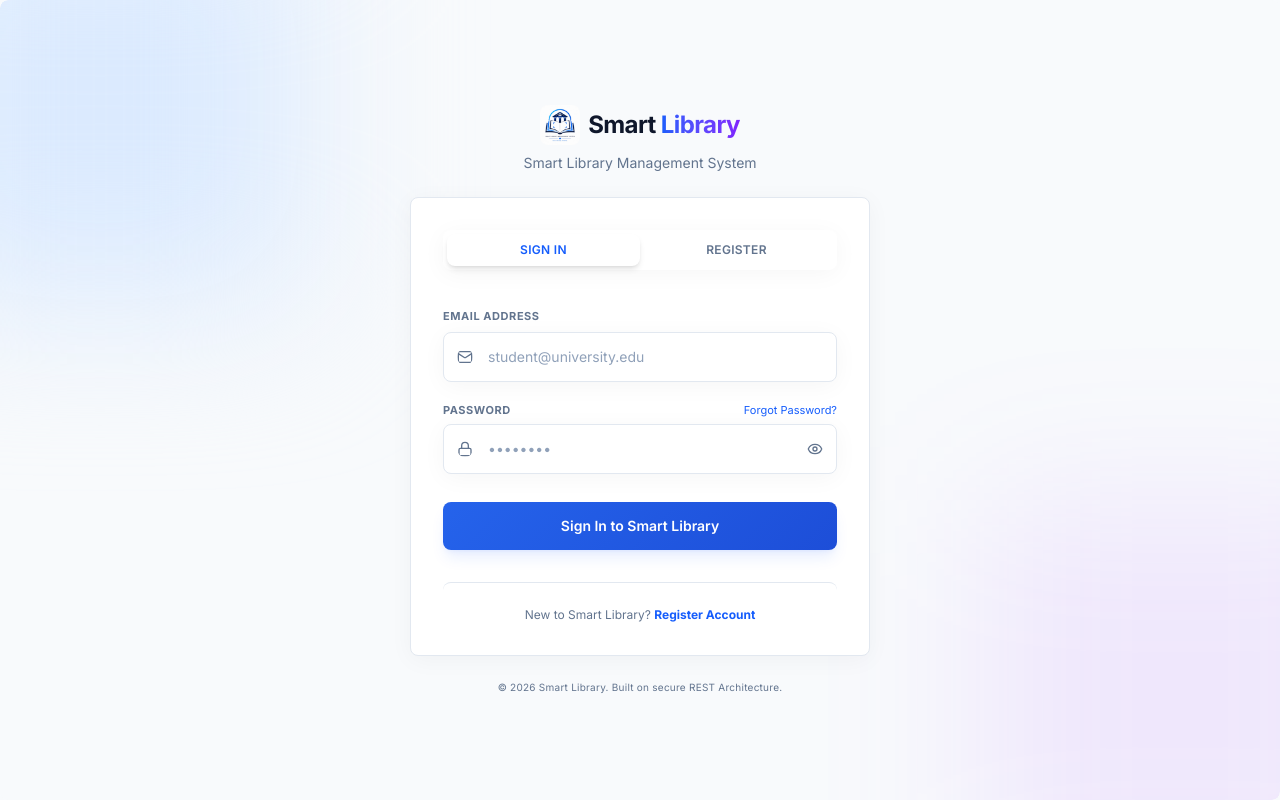
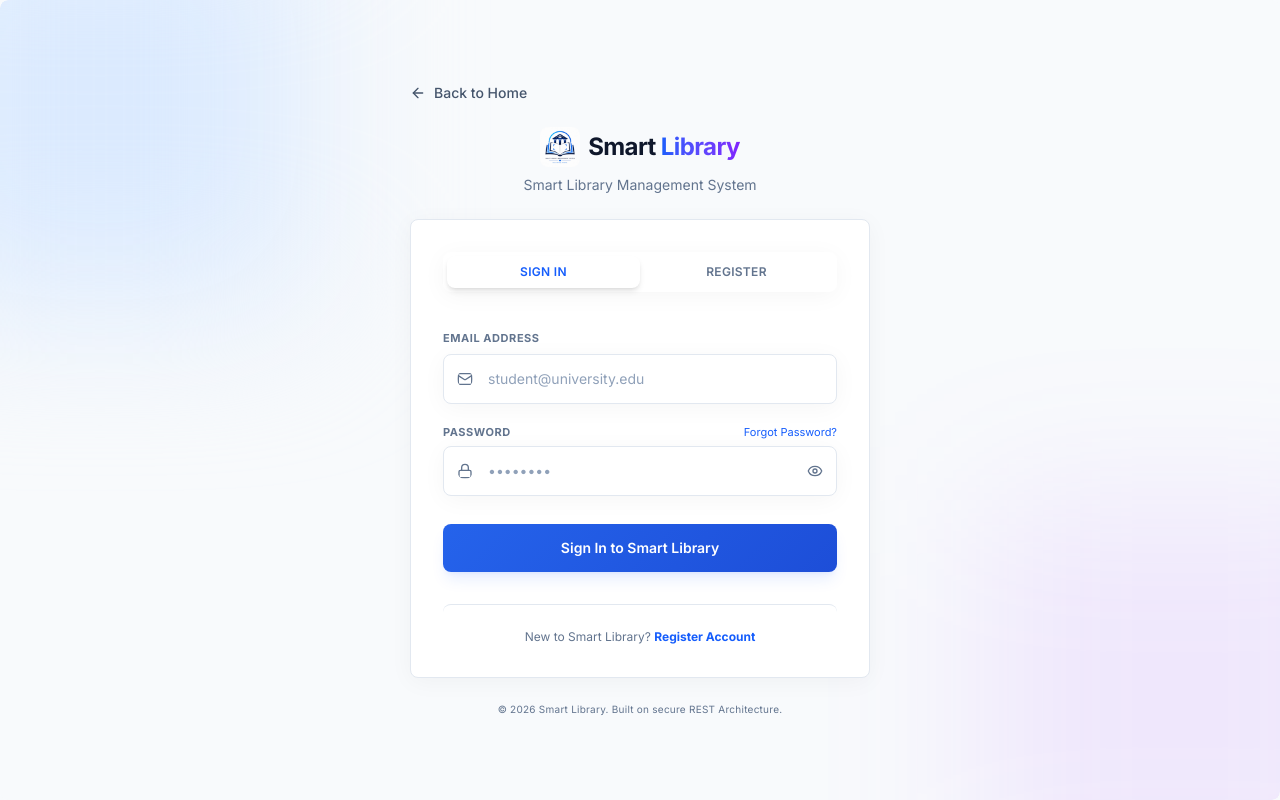
Before and after one commit to IlyasSiddiqui11/College-Library, a React (Vite) app in the folder lib_frontend/: page /#/login in a window 1280 px wide. Built offline with nearby package versions, Linux system fonts and the light colour scheme; no server answers.

Commit message:
Add Back to Home button to Student and Staff login pages

```diff
--- a/lib_frontend/src/pages/StaffLogin.jsx
+++ b/lib_frontend/src/pages/StaffLogin.jsx
@@ -1,7 +1,7 @@
 import React, { useState } from 'react'
-import { useNavigate } from 'react-router-dom'
+import { useNavigate, Link } from 'react-router-dom'
 import { useAuth } from '../context/AuthContext.jsx'
-import { Mail, Lock, User, AlertTriangle, Loader2, Eye, EyeOff, CheckCircle, Hash, Phone, Building2, Briefcase, ChevronDown } from 'lucide-react'
+import { Mail, Lock, User, AlertTriangle, Loader2, Eye, EyeOff, CheckCircle, Hash, Phone, Building2, Briefcase, ChevronDown, ArrowLeft } from 'lucide-react'
 import ForgotPasswordModal from '../components/ForgotPasswordModal.jsx'
 import { apiClient } from "../api/client"
 
@@ -148,6 +148,14 @@ export default function StaffLogin() {
       <div className="absolute bottom-[-100px] right-[-100px] size-[400px] rounded-full bg-teal-500/10 blur-[80px] pointer-events-none" />
 
       <div className="relative flex w-full max-w-[460px] mx-auto flex-col gap-6 z-10">
+        <Link
+          to="/"
+          className="flex items-center gap-2 text-sm font-medium text-slate-600 hover:text-blue-600 transition"
+        >
+          <ArrowLeft className="h-4 w-4" />
+          Back to Home
+        </Link>
+
         <div className="flex w-full flex-col items-center">
           <div className="flex items-center gap-2 pb-2">
             <img src="/logo.png" alt="Smart Library" className="h-10 w-10 rounded-xl object-cover cursor-pointer hover:opacity-80 transition" onClick={() => navigate('/')} />
--- a/lib_frontend/src/pages/StudentLogin.jsx
+++ b/lib_frontend/src/pages/StudentLogin.jsx
@@ -1,7 +1,7 @@
 import React, { useState } from 'react'
-import { useNavigate } from 'react-router-dom'
+import { useNavigate, Link } from 'react-router-dom'
 import { useAuth } from '../context/AuthContext.jsx'
-import { Mail, Lock, User, AlertTriangle, Loader2, Eye, EyeOff, CheckCircle } from 'lucide-react'
+import { Mail, Lock, User, AlertTriangle, Loader2, Eye, EyeOff, CheckCircle, ArrowLeft } from 'lucide-react'
 import ForgotPasswordModal from '../components/ForgotPasswordModal.jsx'
 
 export default function StudentLogin() {
@@ -101,6 +101,14 @@ export default function StudentLogin() {
       <div className="absolute bottom-[-100px] right-[-100px] size-[400px] rounded-full bg-purple-500/10 blur-[80px] pointer-events-none" />
 
       <div className="relative flex w-full max-w-[460px] mx-auto flex-col gap-6 z-10">
+        <Link
+          to="/"
+          className="flex items-center gap-2 text-sm font-medium text-slate-600 hover:text-blue-600 transition"
+        >
+          <ArrowLeft className="h-4 w-4" />
+          Back to Home
+        </Link>
+
         <div className="flex w-full flex-col items-center">
           <div className="flex items-center gap-2 pb-2">
             <img src="/logo.png" alt="Smart Library" className="h-10 w-10 rounded-xl object-cover cursor-pointer hover:opacity-80 transition" onClick={() => window.location.reload()} />
```
